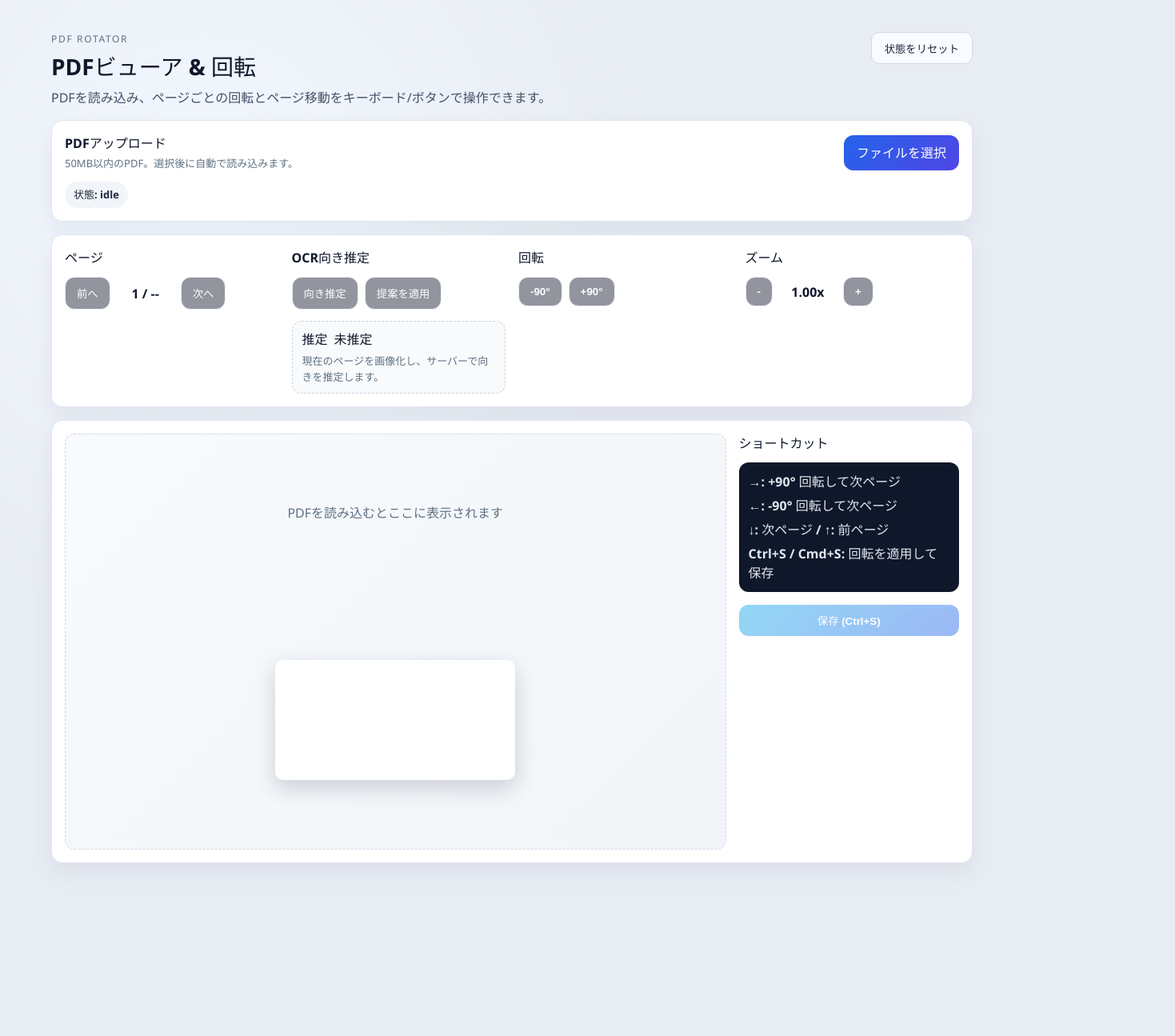
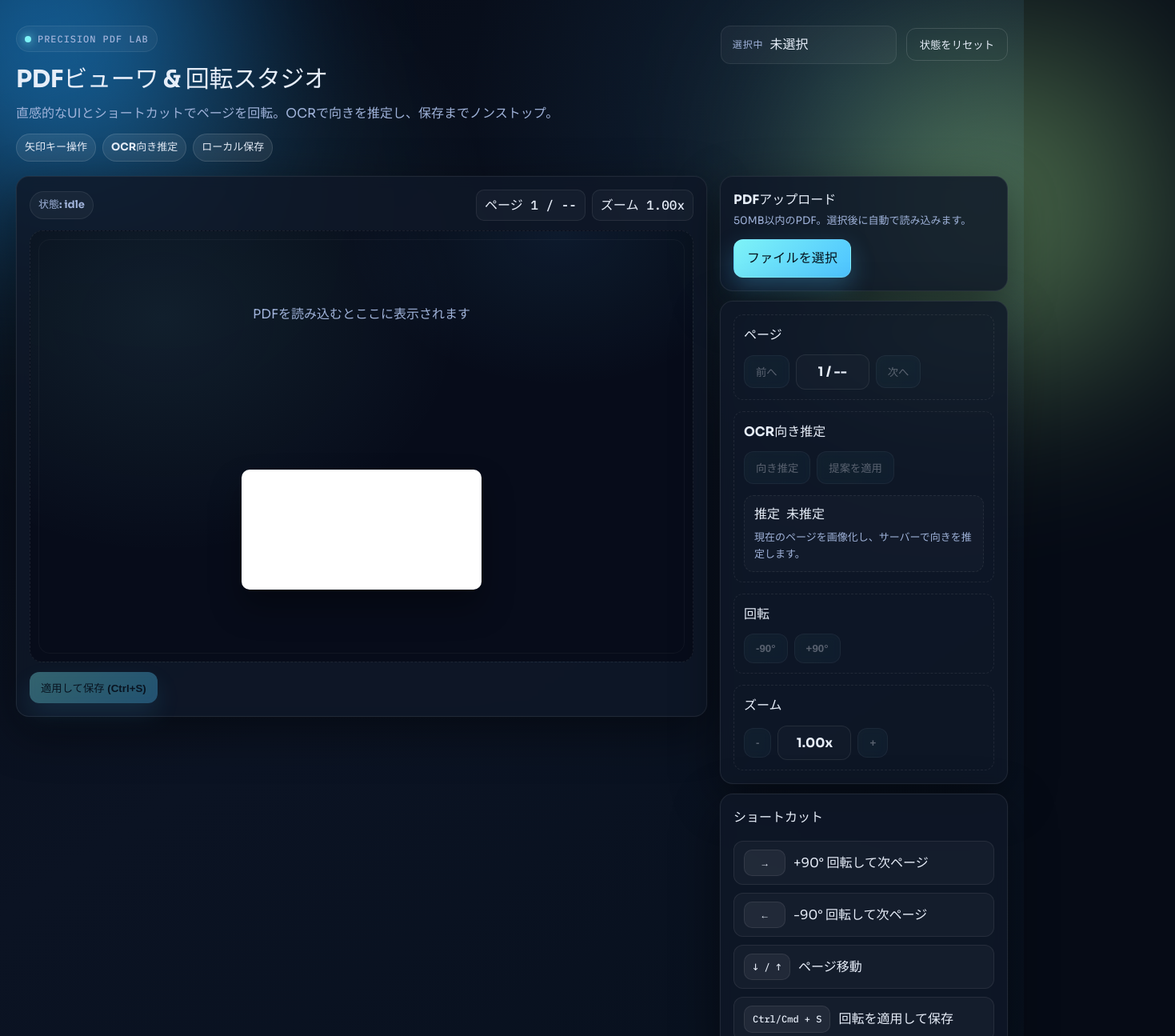
Before and after one commit to examinare000/pdfRotator, a React app in the folder frontend/: page / in a window 1280 px wide. Shown: the top 1295 px of the page at 80% size, 1469 px wide, since content can reach past the window. Before the commit the page ends 1151 px from the top, so only its background shows below. Built offline with nearby package versions, Linux system fonts and the light colour scheme; the HTML template or start-up script is replaced by a standard one.

Commit message:
改善: ビューワUIデザインを再設計

```diff
--- a/frontend/src/App.css
+++ b/frontend/src/App.css
@@ -1,55 +1,153 @@
 .app {
-  max-width: 1200px;
+  position: relative;
+  max-width: 1320px;
   margin: 0 auto;
-  padding: 40px 24px 72px;
-  display: flex;
-  flex-direction: column;
-  gap: 16px;
+  padding: 32px 20px 80px;
+  color: var(--text);
+  isolation: isolate;
+}
+
+.glow {
+  position: absolute;
+  inset: -10% auto auto -10%;
+  width: 380px;
+  height: 380px;
+  filter: blur(120px);
+  opacity: 0.6;
+  transform: rotate(-12deg);
+  z-index: -1;
+}
+
+.glow--one {
+  background: #1fa2ff;
+}
+
+.glow--two {
+  right: -12%;
+  left: auto;
+  top: 5%;
+  background: #b6ff9d;
+  opacity: 0.4;
 }
 
 .app__header {
   display: flex;
+  justify-content: space-between;
+  gap: 20px;
   align-items: flex-start;
-  justify-content: space-between;
+  margin-bottom: 18px;
+}
+
+.brand__eyebrow {
+  display: inline-flex;
+  align-items: center;
+  gap: 8px;
+  color: var(--muted);
+  letter-spacing: 0.08em;
+  text-transform: uppercase;
+  font-size: 12px;
+  font-family: "IBM Plex Mono", monospace;
+  padding: 6px 10px;
+  border: 1px solid var(--border);
+  border-radius: 999px;
+  background: rgba(255, 255, 255, 0.04);
+}
+
+.dot {
+  width: 8px;
+  height: 8px;
+  border-radius: 999px;
+  background: var(--primary);
+  display: inline-block;
+  box-shadow: 0 0 12px var(--primary);
+}
+
+h1 {
+  margin: 10px 0 6px;
+  font-size: 30px;
+  letter-spacing: -0.01em;
+}
+
+.sub {
+  margin: 0 0 12px;
+  color: var(--muted);
+  max-width: 820px;
+}
+
+.badges {
+  display: flex;
+  gap: 8px;
+  flex-wrap: wrap;
+}
+
+.header-actions {
+  display: flex;
+  gap: 12px;
+  align-items: center;
+}
+
+.file-chip {
+  display: flex;
+  gap: 8px;
+  align-items: center;
+  padding: 10px 14px;
+  background: rgba(255, 255, 255, 0.04);
+  border: 1px solid var(--border);
+  border-radius: 12px;
+  min-width: 220px;
+}
+
+.chip-label {
+  color: var(--muted);
+  font-size: 12px;
+  letter-spacing: 0.08em;
+  text-transform: uppercase;
+}
+
+.chip-value {
+  font-weight: 700;
+  color: var(--text);
+}
+
+.reset-btn {
+  border: 1px solid var(--border-strong);
+  background: transparent;
+  color: var(--text);
+  padding: 10px 16px;
+  border-radius: 12px;
+  font-weight: 700;
+  cursor: pointer;
+  transition: all 160ms ease;
+}
+
+.reset-btn:hover {
+  border-color: var(--primary);
+  box-shadow: 0 0 0 1px rgba(109, 227, 245, 0.25);
+}
+
+.workspace {
+  display: grid;
+  grid-template-columns: minmax(0, 1fr) 360px;
   gap: 16px;
 }
 
-.eyebrow {
-  text-transform: uppercase;
-  letter-spacing: 0.14em;
-  font-size: 12px;
-  color: #5f7184;
-  margin: 0 0 4px;
+.workspace__main {
+  min-width: 0;
 }
 
-h1 {
-  margin: 0;
-  font-size: 28px;
-  color: #0f172a;
-}
-
-.sub {
-  margin: 6px 0 0;
-  color: #445166;
-}
-
-.reset-btn {
-  height: 40px;
-  padding: 0 16px;
-  border-radius: 10px;
-  border: 1px solid #d2d8e2;
-  background: #f8fbff;
-  color: #1e293b;
-  font-weight: 600;
-  cursor: pointer;
+.workspace__side {
+  display: grid;
+  grid-template-columns: 1fr;
+  gap: 12px;
 }
 
 .panel {
-  background: #ffffff;
-  border: 1px solid #dfe5ef;
-  border-radius: 14px;
+  background: var(--panel);
+  border: 1px solid var(--border);
+  border-radius: 16px;
   padding: 16px;
-  box-shadow: 0 12px 30px rgba(19, 40, 66, 0.06);
+  box-shadow: var(--shadow), 0 0 0 1px rgba(255, 255, 255, 0.02);
+  backdrop-filter: blur(8px);
 }
 
 .upload__area {
@@ -62,13 +160,13 @@ h1 {
 
 .label {
   font-weight: 700;
-  color: #0f172a;
+  color: var(--text);
   margin: 0 0 4px;
 }
 
 .hint {
   margin: 0;
-  color: #5f7184;
+  color: var(--muted);
   font-size: 13px;
 }
 
@@ -84,12 +182,14 @@ h1 {
   align-items: center;
   justify-content: center;
   padding: 10px 16px;
-  background: linear-gradient(135deg, #2563eb, #4f46e5);
-  color: #ffffff;
+  background: linear-gradient(135deg, #7ef3f7, #4dc3ff);
+  color: #04111b;
   border-radius: 12px;
   cursor: pointer;
-  font-weight: 700;
-  border: none;
+  font-weight: 800;
+  border: 1px solid rgba(255, 255, 255, 0.08);
+  letter-spacing: 0.01em;
+  box-shadow: 0 12px 30px rgba(77, 195, 255, 0.28);
 }
 
 .upload__btn input {
@@ -99,13 +199,7 @@ h1 {
   cursor: pointer;
 }
 
-.file-name {
-  color: #0f172a;
-  font-weight: 600;
-}
-
 .status {
-  margin-top: 12px;
   display: flex;
   gap: 10px;
   flex-wrap: wrap;
@@ -119,57 +213,194 @@ h1 {
   border-radius: 20px;
   font-size: 13px;
   font-weight: 700;
-  border: 1px solid transparent;
+  border: 1px solid var(--border);
+  background: rgba(255, 255, 255, 0.04);
+  color: var(--text);
+}
+
+.pill--ghost {
+  background: rgba(255, 255, 255, 0.08);
+  border-color: rgba(255, 255, 255, 0.12);
 }
 
 .pill--idle {
-  background: #f1f5f9;
-  color: #1e293b;
+  background: rgba(255, 255, 255, 0.04);
+  color: var(--muted);
 }
 .pill--loading {
-  background: #fff7ed;
-  color: #9a3412;
-  border-color: #fed7aa;
+  background: rgba(255, 179, 71, 0.18);
+  color: #ffd699;
+  border-color: rgba(255, 179, 71, 0.35);
 }
 .pill--ready {
-  background: #ecfdf3;
-  color: #166534;
-  border-color: #bbf7d0;
+  background: rgba(124, 255, 188, 0.14);
+  color: #93f2c6;
+  border-color: rgba(124, 255, 188, 0.32);
 }
 .pill--error {
-  background: #fef2f2;
-  color: #b91c1c;
-  border-color: #fecdd3;
+  background: rgba(255, 99, 132, 0.15);
+  color: #ff9db4;
+  border-color: rgba(255, 99, 132, 0.3);
 }
 .pill--render {
-  background: #e0f2fe;
-  color: #075985;
-  border-color: #bae6fd;
+  background: rgba(126, 243, 247, 0.16);
+  color: #b7f6ff;
+  border-color: rgba(126, 243, 247, 0.38);
 }
 
 .error-text {
-  color: #b91c1c;
+  color: #ff9db4;
   font-weight: 600;
 }
 
 .controls {
   display: grid;
-  grid-template-columns: repeat(auto-fit, minmax(240px, 1fr));
-  gap: 16px;
+  grid-template-columns: 1fr;
+  gap: 14px;
 }
 
 .controls__group {
   display: flex;
   flex-direction: column;
   gap: 8px;
+  padding: 12px;
+  border: 1px dashed rgba(255, 255, 255, 0.08);
+  border-radius: 12px;
+}
+
+.button-row {
+  display: inline-flex;
+  align-items: center;
+  gap: 8px;
+  flex-wrap: wrap;
+}
+
+button {
+  border: 1px solid var(--border-strong);
+  background: linear-gradient(120deg, rgba(126, 243, 247, 0.12), rgba(77, 195, 255, 0.12));
+  color: var(--text);
+  padding: 10px 14px;
+  border-radius: 12px;
+  cursor: pointer;
+  font-weight: 700;
+  transition: transform 120ms ease, box-shadow 120ms ease, opacity 120ms ease, border-color 120ms ease;
+  backdrop-filter: blur(4px);
+}
+
+button:hover:enabled {
+  transform: translateY(-1px);
+  box-shadow: 0 10px 24px rgba(0, 0, 0, 0.3), 0 0 0 1px rgba(126, 243, 247, 0.35);
+  border-color: var(--primary);
+}
+
+button:disabled {
+  opacity: 0.35;
+  cursor: not-allowed;
+}
+
+.page-indicator {
+  font-weight: 700;
+  color: var(--text);
+  min-width: 92px;
+  text-align: center;
+  padding: 8px 10px;
+  border: 1px solid var(--border);
+  border-radius: 12px;
+  background: rgba(255, 255, 255, 0.02);
+}
+
+.viewer {
+  display: flex;
+  flex-direction: column;
+  gap: 12px;
+  min-height: 560px;
+}
+
+.viewer__top {
+  display: flex;
+  justify-content: space-between;
+  gap: 10px;
+  align-items: center;
+  flex-wrap: wrap;
+}
+
+.viewer__meta {
+  display: flex;
+  gap: 8px;
+  flex-wrap: wrap;
+}
+
+.meta-badge {
+  padding: 6px 10px;
+  border-radius: 10px;
+  border: 1px solid var(--border);
+  font-family: "IBM Plex Mono", monospace;
+  background: rgba(255, 255, 255, 0.03);
+}
+
+.viewer__canvas {
+  position: relative;
+  background: radial-gradient(90% 110% at 20% 20%, rgba(126, 243, 247, 0.08), transparent 50%),
+    radial-gradient(80% 90% at 80% 0%, rgba(77, 195, 255, 0.08), transparent 40%),
+    rgba(7, 12, 24, 0.8);
+  border: 1px dashed rgba(255, 255, 255, 0.08);
+  border-radius: 16px;
+  min-height: 540px;
+  display: grid;
+  place-items: center;
+  overflow: hidden;
+}
+
+.viewer__canvas::after {
+  content: "";
+  position: absolute;
+  inset: 10px;
+  border-radius: 14px;
+  border: 1px solid rgba(255, 255, 255, 0.04);
+  pointer-events: none;
+}
+
+.viewer__canvas canvas {
+  max-width: 100%;
+  background: #ffffff;
+  box-shadow: 0 22px 38px rgba(0, 0, 0, 0.35);
+  border-radius: 10px;
+  z-index: 1;
+}
+
+.placeholder {
+  color: var(--muted);
+  text-align: center;
+}
+
+.viewer__actions {
+  display: flex;
+  justify-content: space-between;
+  align-items: center;
+  gap: 12px;
+  flex-wrap: wrap;
+}
+
+.save-btn {
+  background: linear-gradient(135deg, #7ef3f7, #4dc3ff);
+  color: #03101a;
+  border: none;
+  box-shadow: 0 14px 30px rgba(77, 195, 255, 0.35);
+}
+
+.footnote {
+  display: flex;
+  gap: 8px;
+  align-items: center;
+  flex-wrap: wrap;
 }
 
 .ocr-status {
   margin-top: 6px;
   padding: 10px 12px;
   border-radius: 12px;
-  border: 1px dashed #cbd5e1;
-  background: #f8fafc;
+  border: 1px dashed rgba(255, 255, 255, 0.08);
+  background: rgba(255, 255, 255, 0.02);
   display: flex;
   flex-direction: column;
   gap: 6px;
@@ -181,7 +412,7 @@ h1 {
   align-items: center;
   gap: 8px;
   font-weight: 700;
-  color: #0f172a;
+  color: var(--text);
 }
 
 .label.inline {
@@ -190,93 +421,63 @@ h1 {
   margin: 0;
 }
 
-.button-row {
+.shortcuts {
+  display: grid;
+  gap: 12px;
+}
+
+.shortcut-grid {
+  display: grid;
+  grid-template-columns: repeat(auto-fit, minmax(180px, 1fr));
+  gap: 10px;
+}
+
+.shortcut-card {
+  display: flex;
+  gap: 10px;
+  align-items: center;
+  padding: 10px 12px;
+  border-radius: 12px;
+  border: 1px solid var(--border);
+  background: rgba(255, 255, 255, 0.03);
+}
+
+.kbd {
   display: inline-flex;
   align-items: center;
-  gap: 8px;
+  justify-content: center;
+  min-width: 52px;
+  padding: 6px 10px;
+  border-radius: 10px;
+  border: 1px solid var(--border);
+  background: rgba(255, 255, 255, 0.06);
+  font-family: "IBM Plex Mono", monospace;
+  font-size: 12px;
+  color: var(--text);
 }
 
-button {
-  border: 1px solid #d7dfe9;
-  background: #0f172a;
-  color: #ffffff;
-  padding: 10px 14px;
-  border-radius: 12px;
-  cursor: pointer;
-  font-weight: 700;
-  transition: transform 120ms ease, box-shadow 120ms ease, opacity 120ms ease;
+@media (max-width: 1080px) {
+  .workspace {
+    grid-template-columns: 1fr;
+  }
+
+  .workspace__side {
+    grid-template-columns: repeat(auto-fit, minmax(280px, 1fr));
+  }
 }
 
-button:hover:enabled {
-  transform: translateY(-1px);
-  box-shadow: 0 8px 14px rgba(15, 23, 42, 0.15);
-}
+@media (max-width: 720px) {
+  .app__header {
+    flex-direction: column;
+  }
 
-button:disabled {
-  opacity: 0.45;
-  cursor: not-allowed;
-}
+  .header-actions {
+    width: 100%;
+    justify-content: space-between;
+    flex-wrap: wrap;
+  }
 
-.page-indicator {
-  font-weight: 700;
-  color: #0f172a;
-  min-width: 72px;
-  text-align: center;
-}
-
-.viewer {
-  display: grid;
-  grid-template-columns: 3fr 1fr;
-  gap: 16px;
-}
-
-.viewer__canvas {
-  position: relative;
-  background: linear-gradient(135deg, #f8fafc, #f1f5f9);
-  border: 1px dashed #d1d9e4;
-  border-radius: 12px;
-  min-height: 520px;
-  display: grid;
-  place-items: center;
-}
-
-.viewer__canvas canvas {
-  max-width: 100%;
-  background: white;
-  box-shadow: 0 10px 28px rgba(15, 23, 42, 0.18);
-  border-radius: 10px;
-}
-
-.placeholder {
-  color: #5f7184;
-}
-
-.shortcuts {
-  display: flex;
-  flex-direction: column;
-  gap: 8px;
-}
-
-.shortcut-list {
-  display: flex;
-  flex-direction: column;
-  gap: 6px;
-  padding: 12px;
-  border-radius: 12px;
-  background: #0f172a;
-  color: #e2e8f0;
-  font-weight: 600;
-}
-
-.save-btn {
-  margin-top: 8px;
-  width: 100%;
-  background: linear-gradient(135deg, #0ea5e9, #2563eb);
-  border: none;
-}
-
-@media (max-width: 960px) {
-  .viewer {
+  .workspace__side {
     grid-template-columns: 1fr;
   }
 }
--- a/frontend/src/App.tsx
+++ b/frontend/src/App.tsx
@@ -188,19 +188,75 @@ function App() {
 
   return (
     <div className="app">
+      <div className="glow glow--one" />
+      <div className="glow glow--two" />
+
       <header className="app__header">
-        <div>
-          <p className="eyebrow">PDF Rotator</p>
-          <h1>PDFビューア & 回転</h1>
+        <div className="brand">
+          <div className="brand__eyebrow">
+            <span className="dot" />
+            <span>Precision PDF Lab</span>
+          </div>
+          <h1>PDFビューワ & 回転スタジオ</h1>
           <p className="sub">
-            PDFを読み込み、ページごとの回転とページ移動をキーボード/ボタンで操作できます。
+            直感的なUIとショートカットでページを回転。OCRで向きを推定し、保存までノンストップ。
           </p>
+          <div className="badges">
+            <span className="pill pill--ghost">矢印キー操作</span>
+            <span className="pill pill--ghost">OCR向き推定</span>
+            <span className="pill pill--ghost">ローカル保存</span>
+          </div>
+        </div>
+        <div className="header-actions">
+          <div className="file-chip">
+            <span className="chip-label">選択中</span>
+            <span className="chip-value">{fileName || "未選択"}</span>
           </div>
           <button className="reset-btn" onClick={handleReset}>
             状態をリセット
           </button>
+        </div>
       </header>
 
+      <div className="workspace">
+        <div className="workspace__main">
+          <section className="panel viewer">
+            <div className="viewer__top">
+              <div className="status">
+                <span className={`pill pill--${state.status}`}>状態: {state.status}</span>
+                {renderState === "rendering" && <span className="pill pill--render">描画中...</span>}
+              </div>
+              <div className="viewer__meta">
+                <span className="meta-badge">ページ {state.currentPage} / {state.numPages || "--"}</span>
+                <span className="meta-badge">ズーム {state.zoom.toFixed(2)}x</span>
+              </div>
+            </div>
+            <div className="viewer__canvas">
+              {!state.pdfDoc && <div className="placeholder">PDFを読み込むとここに表示されます</div>}
+              <canvas ref={canvasRef} />
+            </div>
+            <div className="viewer__actions">
+              <button
+                className="save-btn"
+                onClick={() =>
+                  originalBuffer
+                  && savePdfWithRotation(originalBuffer, state.rotationMap, {
+                    fileName: fileName || "rotated.pdf",
+                  })
+                }
+                disabled={!originalBuffer || state.status === "loading"}
+              >
+                適用して保存 (Ctrl+S)
+              </button>
+              <div className="footnote">
+                {state.errorMessage && <span className="error-text">{state.errorMessage}</span>}
+                {message && <span className="error-text">{message}</span>}
+              </div>
+            </div>
+          </section>
+        </div>
+
+        <div className="workspace__side">
           <section className="panel upload">
             <div className="upload__area">
               <div>
@@ -212,14 +268,7 @@ function App() {
                   <input type="file" accept="application/pdf" onChange={handleFileInput} />
                   ファイルを選択
                 </label>
-            {fileName && <span className="file-name">{fileName}</span>}
               </div>
-        </div>
-        <div className="status">
-          <span className={`pill pill--${state.status}`}>状態: {state.status}</span>
-          {renderState === "rendering" && <span className="pill pill--render">描画中...</span>}
-          {state.errorMessage && <span className="error-text">{state.errorMessage}</span>}
-          {message && <span className="error-text">{message}</span>}
             </div>
           </section>
 
@@ -271,9 +320,7 @@ function App() {
                   )}
                 </div>
                 <p className="hint">現在のページを画像化し、サーバーで向きを推定します。</p>
-            {ocrSuggestion && (
-              <p className="hint">推定対象ページ: {ocrSuggestion.page}</p>
-            )}
+                {ocrSuggestion && <p className="hint">推定対象ページ: {ocrSuggestion.page}</p>}
                 {ocrError && <span className="error-text">{ocrError}</span>}
               </div>
             </div>
@@ -302,33 +349,29 @@ function App() {
             </div>
           </section>
 
-      <section className="panel viewer">
-        <div className="viewer__canvas">
-          {!state.pdfDoc && <div className="placeholder">PDFを読み込むとここに表示されます</div>}
-          <canvas ref={canvasRef} />
+          <section className="panel shortcuts">
+            <p className="label">ショートカット</p>
+            <div className="shortcut-grid">
+              <div className="shortcut-card">
+                <span className="kbd">→</span>
+                <span>+90° 回転して次ページ</span>
               </div>
-        <div className="shortcuts">
-          <p className="label">ショートカット</p>
-          <div className="shortcut-list">
-            <span>→: +90° 回転して次ページ</span>
-            <span>←: -90° 回転して次ページ</span>
-            <span>↓: 次ページ / ↑: 前ページ</span>
-            <span>Ctrl+S / Cmd+S: 回転を適用して保存</span>
+              <div className="shortcut-card">
+                <span className="kbd">←</span>
+                <span>-90° 回転して次ページ</span>
               </div>
-          <button
-            className="save-btn"
-            onClick={() =>
-              originalBuffer
-              && savePdfWithRotation(originalBuffer, state.rotationMap, {
-                fileName: fileName || "rotated.pdf",
-              })
-            }
-            disabled={!originalBuffer || state.status === "loading"}
-          >
-            保存 (Ctrl+S)
-          </button>
+              <div className="shortcut-card">
+                <span className="kbd">↓ / ↑</span>
+                <span>ページ移動</span>
+              </div>
+              <div className="shortcut-card">
+                <span className="kbd">Ctrl/Cmd + S</span>
+                <span>回転を適用して保存</span>
+              </div>
             </div>
           </section>
+        </div>
+      </div>
     </div>
   );
 }
--- a/frontend/src/index.css
+++ b/frontend/src/index.css
@@ -1,13 +1,23 @@
+@import url("https://fonts.googleapis.com/css2?family=Sora:wght@400;500;600;700&family=IBM+Plex+Mono:wght@500&display=swap");
+
 :root {
-  font-family: "Segoe UI", "Helvetica Neue", "Noto Sans JP", "Yu Gothic", sans-serif;
-  line-height: 1.5;
+  font-family: "Sora", "Noto Sans JP", "Hiragino Sans", sans-serif;
+  line-height: 1.6;
   font-weight: 400;
-  color: #0f172a;
-  background: #e8ecf3;
+  color: #e7eef9;
+  background-color: #060b16;
   font-synthesis: none;
   text-rendering: optimizeLegibility;
   -webkit-font-smoothing: antialiased;
   -moz-osx-font-smoothing: grayscale;
+  --bg: #060b16;
+  --panel: rgba(15, 24, 40, 0.82);
+  --text: #e7eef9;
+  --muted: #9fb2d9;
+  --primary: #7ef3f7;
+  --border: rgba(255, 255, 255, 0.08);
+  --border-strong: rgba(255, 255, 255, 0.14);
+  --shadow: 0 18px 60px rgba(0, 0, 0, 0.45);
 }
 
 * {
@@ -17,6 +27,7 @@
 body {
   margin: 0;
   min-height: 100vh;
-  background: radial-gradient(circle at 20% 20%, #f3f7ff, #e8ecf3 40%),
-    radial-gradient(circle at 80% 0%, #f4f8ff, transparent 30%);
+  background: radial-gradient(circle at 18% 22%, rgba(126, 243, 247, 0.08), transparent 26%),
+    radial-gradient(circle at 82% 8%, rgba(77, 195, 255, 0.1), transparent 28%),
+    linear-gradient(145deg, #060b16, #0b1323 50%, #07101d);
 }
```
Lines whose indentation alone changed are shown as unchanged.
